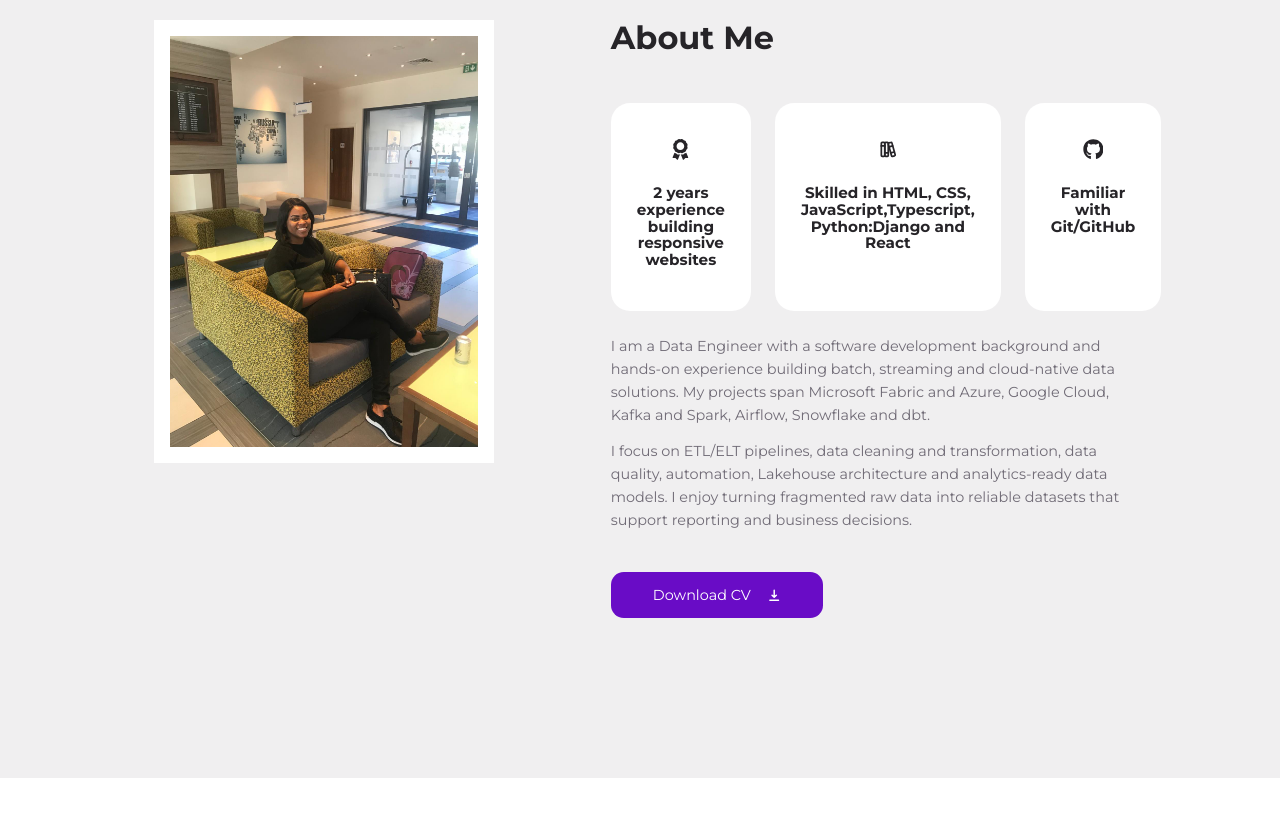
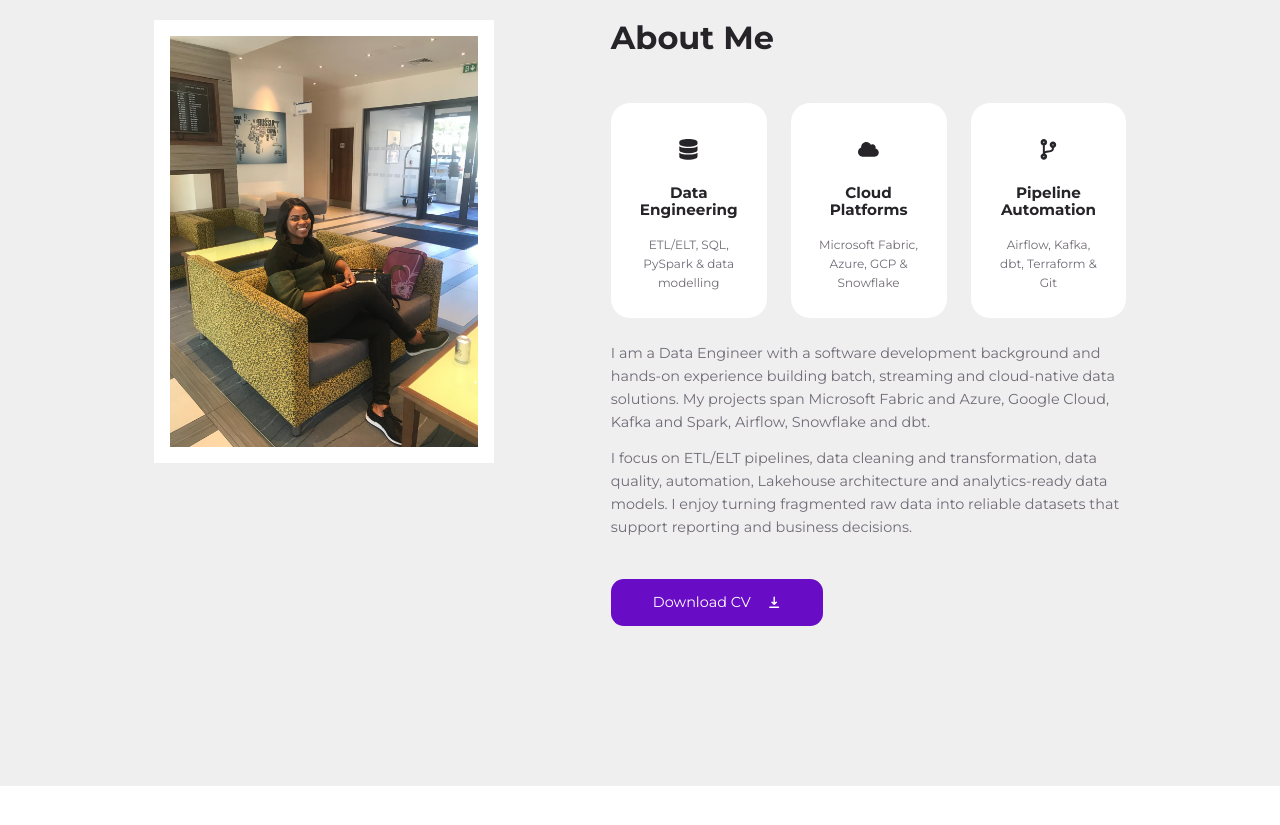
Before and after one commit to iyeme-dev/iyeme-portfolio, a React (Create React App) app: page / in a window 1280 px wide. Shown: the part 940-1765 px from the top of the page. Built offline with nearby package versions, Linux system fonts and the light colour scheme.

Commit message:
Update About highlights for data engineering

```diff
--- a/src/sections/about/data.js
+++ b/src/sections/about/data.js
@@ -1,14 +1,9 @@
-import {FaAward} from 'react-icons/fa'
-import {TbBooks} from 'react-icons/tb'
-import { FaGithub } from 'react-icons/fa';
-
+import { FaDatabase, FaCloud, FaCodeBranch } from 'react-icons/fa'
 
 const data = [
-    {id: 1, icon: <FaAward/>, title: '2 years experience building responsive websites'},
-    {id: 2, icon: <TbBooks/>, title: 'Skilled in HTML, CSS, JavaScript,Typescript, Python:Django and React'},
-    {id: 3, icon: <FaGithub/>, title: 'Familiar with Git/GitHub'}
-    ]
+    {id: 1, icon: <FaDatabase/>, title: 'Data Engineering', desc: 'ETL/ELT, SQL, PySpark & data modelling'},
+    {id: 2, icon: <FaCloud/>, title: 'Cloud Platforms', desc: 'Microsoft Fabric, Azure, GCP & Snowflake'},
+    {id: 3, icon: <FaCodeBranch/>, title: 'Pipeline Automation', desc: 'Airflow, Kafka, dbt, Terraform & Git'}
+]
 
-
-
-    export default data;
+export default data;
```
